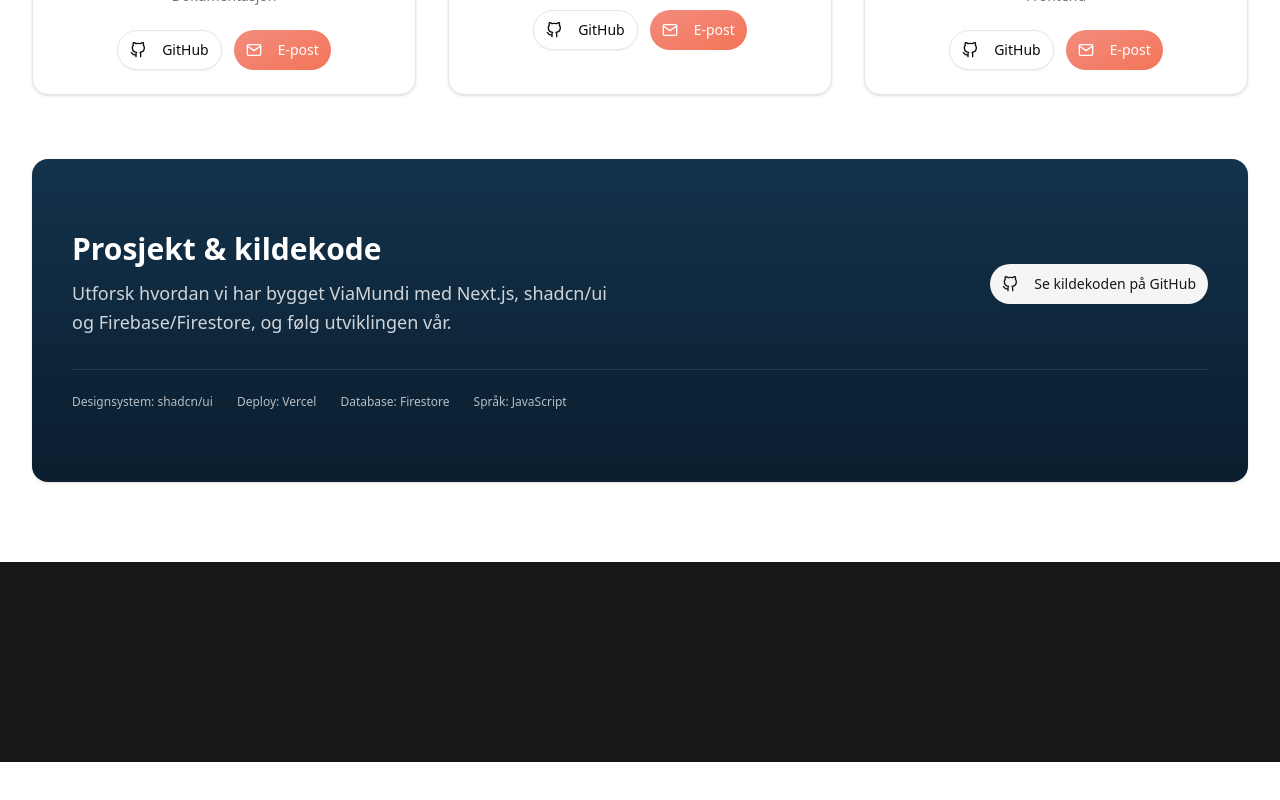
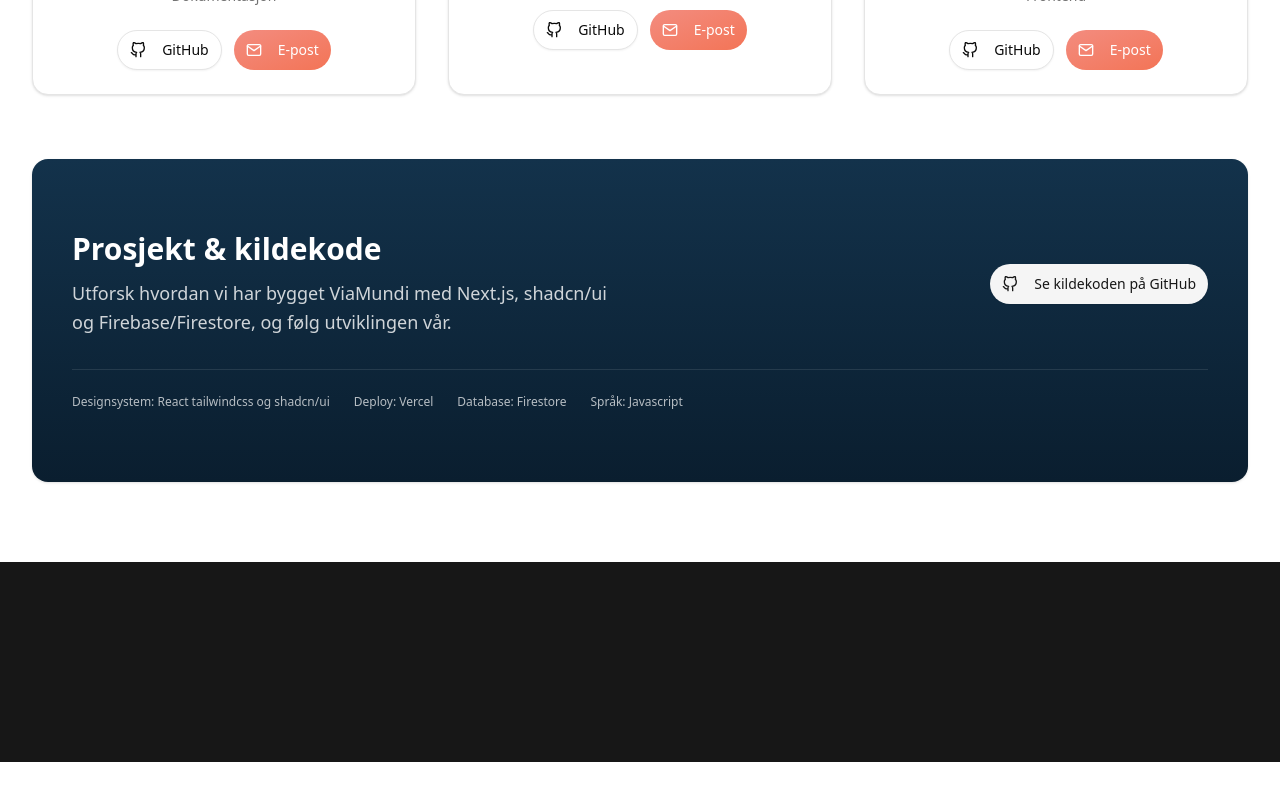
Before and after one commit to Prog2052-gruppe12/ViaMundi, a Next.js app: page /om-oss in a window 1280 px wide. Shown: the part 876-1676 px from the top of the page. Built offline with nearby package versions, Linux system fonts and the light colour scheme.

Commit message:
small fix

```diff
--- a/src/components/about/ProjektRepo.jsx
+++ b/src/components/about/ProjektRepo.jsx
@@ -33,10 +33,10 @@ export function ProjektRepo() {
 
           <Separator className="mt-8 bg-white/10" />
           <div className="pt-6 text-xs text-white/70 flex flex-wrap gap-x-6 gap-y-2">
-            <span>Designsystem: shadcn/ui</span>
+            <span>Designsystem: React tailwindcss og shadcn/ui</span>
             <span>Deploy: Vercel</span>
             <span>Database: Firestore</span>
-            <span>Språk: JavaScript</span>
+            <span>Språk: Javascript</span>
           </div>
         </CardContent>
       </Card>
```
